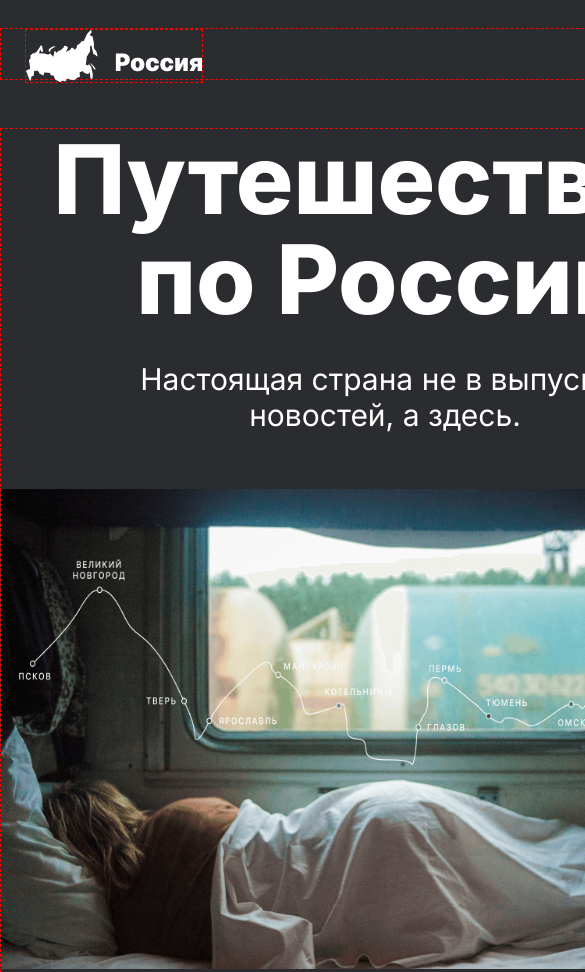
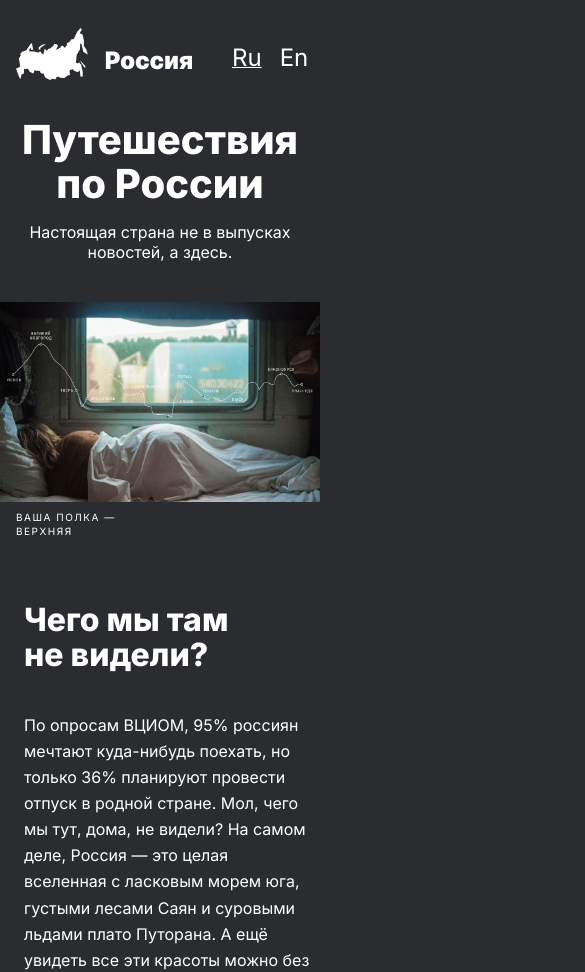
Before and after one commit to Photokub/russian-travel, a plain HTML site: page index.html in a window 390 px wide. Shown: the top 972 px of the page, 585 px wide, since content can reach past the window. Drawn offline with Linux system fonts and the light colour scheme.

Commit message:
Верстка первой галлереи

```diff
--- a/blocks/content/content.css
+++ b/blocks/content/content.css
@@ -1,16 +1,16 @@
 .content{
-    /* flex-shrink:0; */
+    flex-shrink:0;
     display:grid;
     grid-row-gap:92px;
 }
 
-@media screen and (max-width:768px){
+@media screen and (max-width:984px){
     .content{
         grid-row-gap:88px;
     }
 }
 
-@media screen and (max-width:320px){
+@media screen and (max-width:568px){
     .content{
         grid-row-gap:64px;
     }
--- a/blocks/header/__logo/header__logo.css
+++ b/blocks/header/__logo/header__logo.css
@@ -1,8 +1,6 @@
 .header__logo{
     max-width: 176px;
     height: 52px;
-    /* position:absolute;
-    left:0%; */
 }
 
 @media screen and (max-width:320px){
--- a/blocks/header/header.css
+++ b/blocks/header/header.css
@@ -8,6 +8,7 @@
     position:relative;
     padding-left:48px;
     box-sizing:border-box;
+    align-items:start;
 }
 
 .header li:first-of-type{
@@ -15,23 +16,23 @@
     margin-right:18px;
 }
 
-@media screen and (max-width:1024px){
+@media screen and (max-width:1140px){
     .header{
-        min-width:calc(928px + 48px);
+        max-width:calc(928px + 48px);
         padding-left:48px;
     }
 }
 
-@media screen and (max-width:768px){
+@media screen and (max-width:984px){
     .header{
-        min-width:calc(720px + 24px);
+        max-width:calc(720px + 24px);
         padding-left:24px;
     }
 }
 
-@media screen and (max-width:320px){
+@media screen and (max-width:568px){
     .header{
-        min-width:calc(288px + 16px);
+        max-width:calc(288px + 16px);
         height: 42px;
         padding-left:16px;
     }
--- a/blocks/intro/__list/intro__list.css
+++ b/blocks/intro/__list/intro__list.css
@@ -21,13 +21,11 @@
 @media screen and (max-width:768px){
     .intro__list{
         width:720px;
-        /* padding-left:24px;  */
     }
 }
 
 @media screen and (max-width:320px){
     .intro__list{
         width:288px;
-        /* padding-left:24px;  */
     }
 }
--- a/blocks/intro/__title/intro__title.css
+++ b/blocks/intro/__title/intro__title.css
@@ -8,17 +8,16 @@
     width: 690px;
 }
 
-@media screen and (max-width:768px){
+@media screen and (max-width:984px){
     .intro__title{
         min-width:720px;
-        /* padding-left:24px;  */
     }
 }
 
-@media screen and (max-width:320px){
+@media screen and (max-width:568px){
     .intro__title{
         min-width:210px;
-        /* padding-left:16px; */
+        max-width:210px;
         font-size: 32px;
         line-height: 35px;
     }
--- a/blocks/intro/intro.css
+++ b/blocks/intro/intro.css
@@ -25,6 +25,7 @@
 
 @media screen and (max-width:320px){
     .intro{
+        max-width:288px;
         min-width:288px;
         padding-left:16px;
     }
--- a/blocks/lead/__caption/lead__caption.css
+++ b/blocks/lead/__caption/lead__caption.css
@@ -8,20 +8,25 @@
     letter-spacing: 0.15em;
     text-transform: uppercase;
     margin:0;
+    padding-left: 148px;
 }
 
-@media screen and (max-width:768px){
+@media screen and (max-width:1140px){
     .lead__caption{
-        /* max-width:158px; */
+        padding-left:48px;
+    }
+}
+
+
+@media screen and (max-width:984px){
+    .lead__caption{
         padding-left:24px;
     }
 }
 
-@media screen and (max-width:320px){
+@media screen and (max-width:568px){
     .lead__caption{
-        min-width:160px;
-        /* height: 14px ; */
+        max-width:160px;
         padding-left:16px;
-
     }
 }
--- a/blocks/lead/__image/lead__image.css
+++ b/blocks/lead/__image/lead__image.css
@@ -1,39 +1,34 @@
 .lead__image{
-    max-width: 984px;
     min-width: 320px;
     height: 615px;
     margin-top:64px;
     margin-bottom:8px;
-
-    /* background-image:url(../../../images/lead__image.png);
-    background-size:cover;
-    background-repeat:no-repeat;
-    background-position:center center; */
+    padding-left:148px;
+    box-sizing: border-box;
+    object-fit:cover;
 }
 
-@media screen and (max-width:1024px){
+@media screen and (max-width:1140px){
     .lead__image{
-        /* max-width:928px; */
         max-height:580px;
         margin-top:56px;
-        /* padding-left:48px; */
+        padding-left:48px;
     }
 }
 
-@media screen and (max-width:768px){
+@media screen and (max-width:984px){
     .lead__image{
         min-width:768px;
         height:480px;
         margin-top:56px;
-        /* padding-left:48px; */
+        padding-left:0;
     }
 }
 
-@media screen and (max-width:320px){
+@media screen and (max-width:568px){
     .lead__image{
         min-width:320px;
         height:200px;
-        margin-top:56px;
-        /* padding-left:48px; */
+        margin-top:40px;
     }
 }
--- a/blocks/lead/__subtitle/lead__subtitle.css
+++ b/blocks/lead/__subtitle/lead__subtitle.css
@@ -1,33 +1,34 @@
 .lead__subtitle{
     margin-top:32px;
     margin-bottom:0;
-    width:640px;
+    max-width:640px;
     font-family: 'Inter';
     font-style: normal;
     font-weight: 400;
     font-size: 30px;
     line-height: 36px;
     text-align: center;
-    padding-left:calc(320px - 148px);
+    padding-left:320px;
 }
 
-@media screen and (max-width:1024px){
+@media screen and (max-width:1140px){
     .lead__subtitle{
         min-width:640px;
-        padding-left:calc(192px - 48px);
+        padding-left:192px;
     }
 }
 
-@media screen and (max-width:768px){
+@media screen and (max-width:984px){
     .lead__subtitle{
         min-width:640px;
         padding-left:64px;
     }
 }
 
-@media screen and (max-width:320px){
+@media screen and (max-width:568px){
     .lead__subtitle{
         min-width:288px;
+        max-width:288px;
         padding-left:16px;
         font-size: 16px;
         line-height: 20px;
--- a/blocks/lead/__title/lead__title.css
+++ b/blocks/lead/__title/lead__title.css
@@ -1,5 +1,5 @@
 .lead__title{
-    width:720px;
+    max-width:720px;
     font-family: 'Inter';
     font-style: normal;
     font-weight: 900;
@@ -7,26 +7,27 @@
     line-height: 100px;
     text-align: center;
     margin:0;
-    padding-left:calc(280px - 148px);
+    padding-left:280px;
 }
 
-@media screen and (max-width:1024px){
+@media screen and (max-width:1140px){
     .lead__title{
-        min-width:720px;
-        padding-left:calc(152px - 48px);
+        max-width:720px;
+        padding-left:152px;
     }
 }
 
-@media screen and (max-width:768px){
+@media screen and (max-width:984px){
     .lead__title{
         min-width:720px;
         padding-left:24px;
     }
 }
 
-@media screen and (max-width:320px){
+@media screen and (max-width:568px){
     .lead__title{
         min-width:288px;
+        max-width:288px;
         padding-left:16px;
         font-size: 40px;
         line-height: 44px;
--- a/blocks/lead/lead.css
+++ b/blocks/lead/lead.css
@@ -1,31 +1,28 @@
 .lead{
     max-width: 984px;
-    /* height: 1005px; */
     background-color: #2A2C2F;
-    /* margin:auto; */
     display: flex;
     flex-direction:column;
     align-items: flex-start;
     color:#fff;
-    padding-left: 148px;
     box-sizing: border-box;
 }
 
-@media screen and (max-width:1024px){
+@media screen and (max-width:1140px){
     .lead{
-        min-width:928px;
-        padding-left:48px;
-    }
-}
-
-@media screen and (max-width:768px){
-    .lead{
-        min-width:928px;
+        max-width:928px;
         padding-left:0;
     }
 }
 
-@media screen and (max-width:320px){
+@media screen and (max-width:984px){
+    .lead{
+        min-width:768px;
+        padding-left:0;
+    }
+}
+
+@media screen and (max-width:568px){
     .lead{
         min-width:320px;
         padding-left:0;
--- a/blocks/page/__content/page__content.css
+++ b/blocks/page/__content/page__content.css
@@ -1,16 +1,23 @@
 .page__content{
     margin-top:56px;
     margin-bottom:92px;
+
 }
 
-@media screen and (max-width:1024px){
+@media screen and (max-width:1140px){
     .page__content{
         margin-top:48px;
     }
 }
 
-@media screen and (max-width:320px){
+@media screen and (max-width:984px){
     .page__content{
         margin-top:48px;
     }
 }
+
+@media screen and (max-width:568px){
+    .page__content{
+        margin-top:48px;
+    }
+}
--- /dev/null
+++ b/blocks/photo-grid/__item/photo-grid__item.css
@@ -0,0 +1,3 @@
+.photo-grid__item{
+    object-fit: contain;
+}
--- a/index.html
+++ b/index.html
@@ -9,25 +9,24 @@
     <title>Путешествия по России</title>
 </head>
 <body class="page">
-    <header class ="header border">
-        <img class= "header__logo border" src="images/header__logo.png" alt="Лого Россия">
+    <header class ="header">
+        <img class= "header__logo" src="images/header__logo.png" alt="Лого Россия">
         <ul class="header__list">
-            <li><a class = "header__lang-link border" href="">Ru</a></li>
-            <li><a class = "header__lang-link border" href="">En</a></li>
+            <li><a class = "header__lang-link" href="">Ru</a></li>
+            <li><a class = "header__lang-link" href="">En</a></li>
         </ul>
     </header>
     <main class="content page__content">
-        <section class="lead border">
+        <section class="lead">
             <h1 class="lead__title">Путешествия по России</h1>
             <h2 class="lead__subtitle">Настоящая страна не в выпусках новостей, а здесь.</h2>
-            <!-- <div class="lead__image"></div> -->
             <img class="lead__image" src="images/lead__image.png" alt="главное изображение">
             <p class="lead__caption">ваша полка — верхняя</p>
-        </section>     <!-- закрылся lead -->
-        <section class="intro  border">
-            <h3 class="intro__title border">Чего мы там не видели?</h3>
-            <p class="intro__text border">По опросам ВЦИОМ, 95% россиян мечтают куда-нибудь поехать, но только 36% планируют провести отпуск в родной стране. Мол, чего мы тут, дома, не видели? На самом деле, Россия — это целая вселенная с ласковым морем юга, густыми лесами Саян и суровыми льдами плато Путорана. А ещё увидеть все эти красоты можно без миллионов на счету, загранпаспорта и многочасовых перелетов. Как, например, Вера Башмакова — смелая молодая мама, которая взяла в охапку троих детей, усадила их в свою «Ладу» и проехала 20 тысяч километров по родной стране. Мы выбрали и описали некоторые интересные места, достойные вашего отпуска.</p>
-            <ul class="intro__list border">
+        </section> <!-- закрылся lead -->
+        <section class="intro">
+            <h3 class="intro__title">Чего мы там не видели?</h3>
+            <p class="intro__text">По опросам ВЦИОМ, 95% россиян мечтают куда-нибудь поехать, но только 36% планируют провести отпуск в родной стране. Мол, чего мы тут, дома, не видели? На самом деле, Россия — это целая вселенная с ласковым морем юга, густыми лесами Саян и суровыми льдами плато Путорана. А ещё увидеть все эти красоты можно без миллионов на счету, загранпаспорта и многочасовых перелетов. Как, например, Вера Башмакова — смелая молодая мама, которая взяла в охапку троих детей, усадила их в свою «Ладу» и проехала 20 тысяч километров по родной стране. Мы выбрали и описали некоторые интересные места, достойные вашего отпуска.</p>
+            <ul class="intro__list">
                 <li>Часовых поясов<span> 11</span></li>
                 <li>Объектов природного наследия ЮНЕСКО<span> 12</span></li>
                 <li>Объектов культурного наследия ЮНЕСКО<span> 16</span></li>
@@ -35,21 +34,20 @@
                 <li>Аэропортов<span> 241</span></li>
             </ul>
         </section> <!-- закрылся intro -->
-        <!-- <section class="photo-grid">
-            <img src="images/p-g__item-11.png" alt="">
-            <img src="images/p-g__item-10.png" alt="">
-            <img src="images/p-g__item-9.png" alt="">
-            <img src="images/p-g__item-8.png" alt="">
-            <img src="images/p-g__item-7.png" alt="">
-            <img src="images/p-g__item-6.png" alt="">
-            <img src="images/p-g__item-5.png" alt="">
-            <img src="images/p-g__item-4.png" alt="">
-            <img src="images/p-g__item-3.png" alt="">
-            <img src="images/p-g__item-2.png" alt="">
-            <img src="images/p-g__item-1.png" alt="">
-            <img src="images/p-g__item.png" alt="">
-        </section> -->
-        <!-- закрылся photo-grid -->
+        <section class="photo-grid">
+            <img class="photo-grid__item" src="images/p-g__item-11.png" alt="">
+            <img class="photo-grid__item" src="images/p-g__item-10.png" alt="">
+            <img class="photo-grid__item" src="images/p-g__item-9.png" alt="">
+            <img class="photo-grid__item" src="images/p-g__item-8.png" alt="">
+            <img class="photo-grid__item" src="images/p-g__item-7.png" alt="">
+            <img class="photo-grid__item" src="images/p-g__item-6.png" alt="">
+            <img class="photo-grid__item" src="images/p-g__item-5.png" alt="">
+            <img class="photo-grid__item" src="images/p-g__item-4.png" alt="">
+            <img class="photo-grid__item" src="images/p-g__item-3.png" alt="">
+            <img class="photo-grid__item" src="images/p-g__item-2.png" alt="">
+            <img class="photo-grid__item" src="images/p-g__item-1.png" alt="">
+            <img class="photo-grid__item" src="images/p-g__item.png" alt="">
+        </section> <!-- закрылся photo-grid -->
         <!-- <section class="places">
             <div class="place">
                 <h4 class="place__title">Куршская коса</h4>
--- a/pages/index.css
+++ b/pages/index.css
@@ -13,7 +13,6 @@
 
 /* content */
 @import url("../blocks/content/content.css");
-
 
 /* header */
 @import url("../blocks/header/header.css");
@@ -34,3 +33,7 @@
 @import url("../blocks/intro/__list/intro__list.css");
 @import url("../blocks/intro/__title/intro__title.css");
 @import url("../blocks/intro/__text/intro__text.css");
+
+/* photo-grid */
+@import url("../blocks/photo-grid/photo-grid.css");
+@import url("../blocks/photo-grid/__item/photo-grid__item.css");
```
Also changed, not shown: blocks/intro/__text/intro__text.css (+3 -4 lines), blocks/photo-grid/photo-grid.css (added, +22 -0 lines), blocks/header/__lang-link/header__lang-link.css (line endings or trailing spaces).
